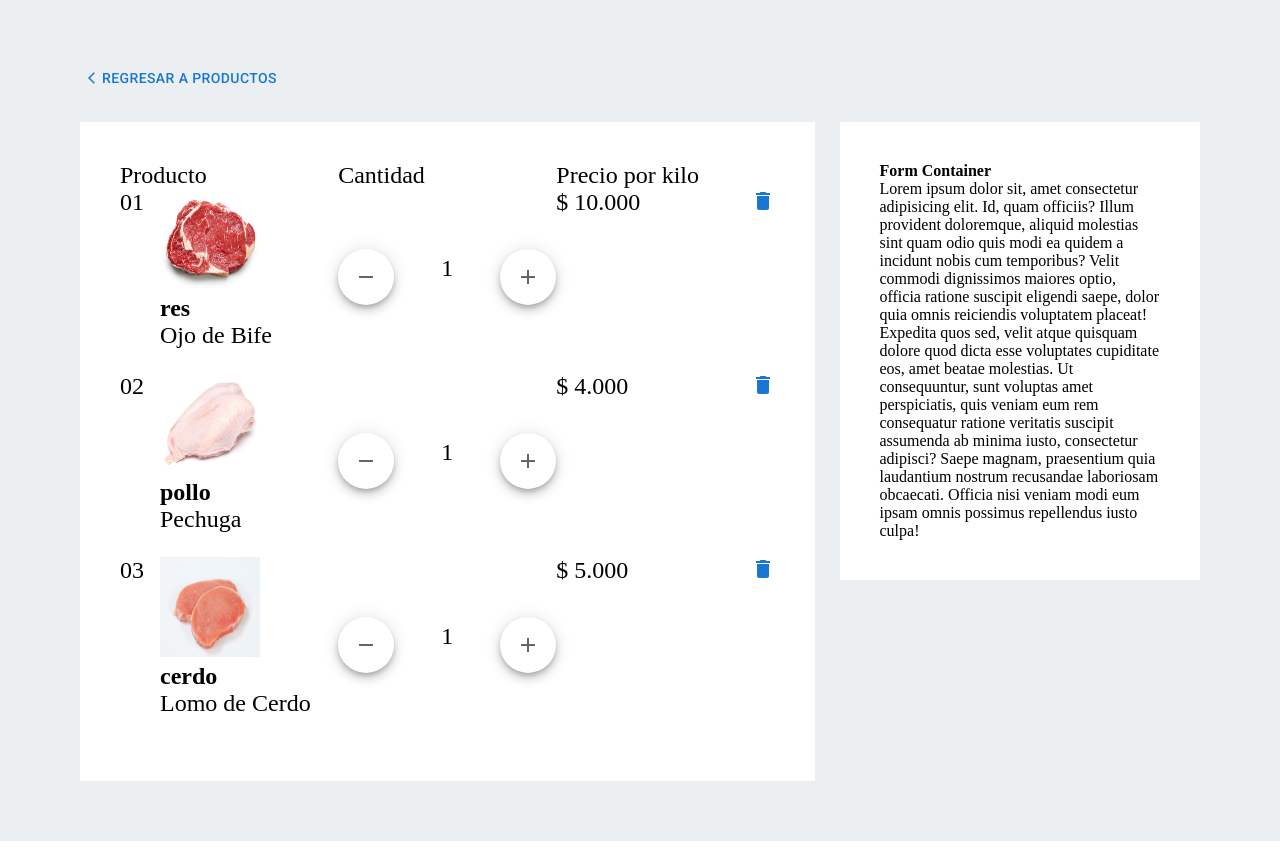
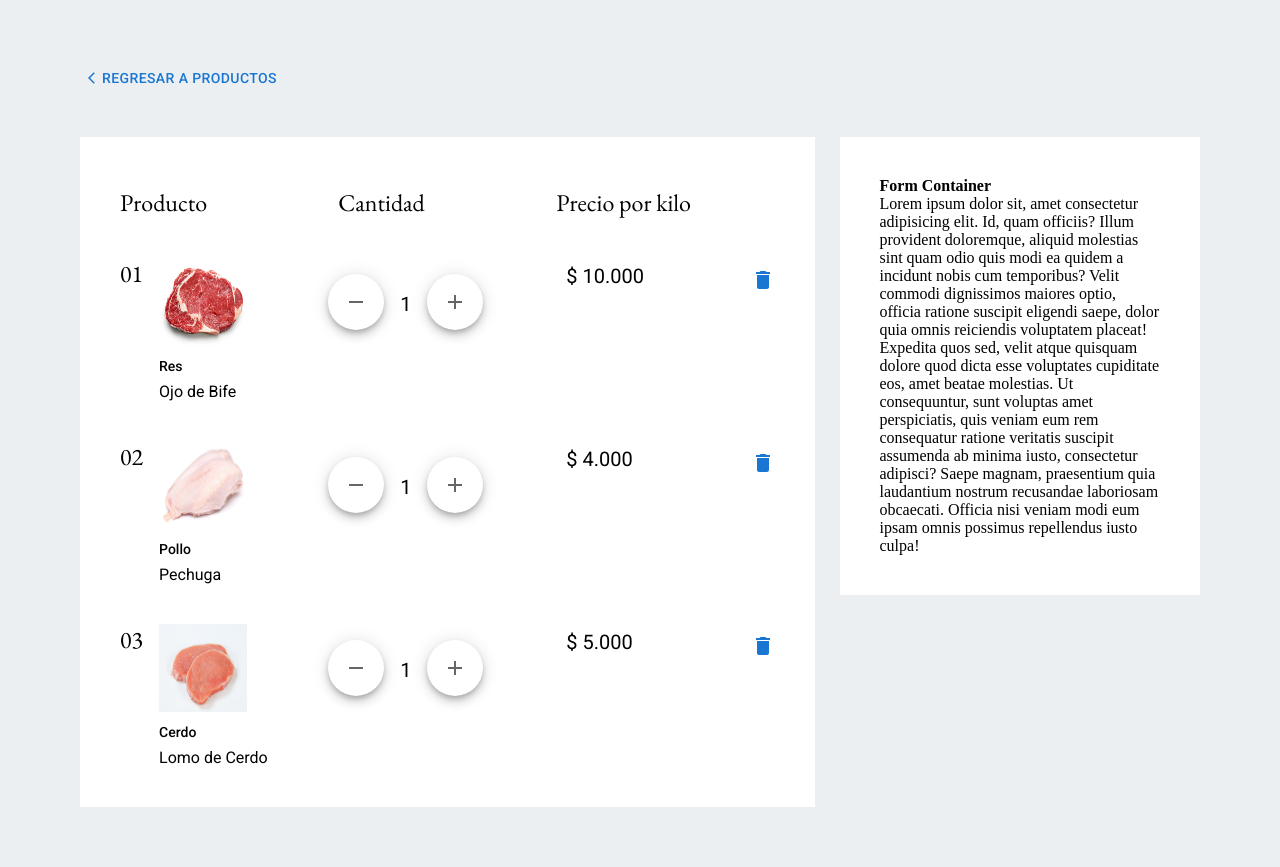
Before and after one commit to MychelGarzon/meatShop, a React (Vite) app: page /cart in a window 1280 px wide. Before the commit the page ends 841 px from the top, so only its background shows below. Built offline with nearby package versions, Linux system fonts and the light colour scheme.

Commit message:
KAN-14 styling

```diff
--- a/src/components/cart/Cart.module.css
+++ b/src/components/cart/Cart.module.css
@@ -1,10 +1,13 @@
 .cart {
   display: flex;
+  padding-top: 10px;
 }
 
 .cart > * {
   flex: 1;
-  font-size: 1.5rem;
+  font-family: var(--titleFontFamily);
+  font-weight: var(--font-weight-bold);
+  font-size: 24px;
   white-space: nowrap;
 }
 
--- a/src/components/cartItem/CartItem.module.css
+++ b/src/components/cartItem/CartItem.module.css
@@ -1,11 +1,11 @@
 .cart-item {
   display: flex;
-  padding-bottom: 1.5rem;
+  margin-top: 2.5rem;
+  /* border: 1px solid var(--main-bg-color); */
 }
 
 .cart-item > * {
   flex: 1;
-  font-size: 1.5rem;
   white-space: nowrap;
   gap: 1rem;
 }
@@ -21,11 +21,51 @@
 
 .flex3 {
   display: flex;
-  justify-content: space-between;
-  align-items: center;
+  align-items: flex-start;
+  padding-right: 30px;
 }
 
-/* .product {
-  padding-top: 1rem;
-  font-size: 1rem;
-} */
+.line-number {
+  font-family: var(--titleFontFamily);
+  font-weight: var(--font-weight-bold);
+  font-size: 24px;
+}
+
+.product {
+  padding-right: 16px;
+}
+
+.type {
+  text-transform: capitalize;
+  font-weight: 500;
+  font-family: var(--subTittleFontFamily);
+  font-size: 14px;
+  padding: 8px 0;
+}
+
+.name {
+  font-weight: 400;
+  font-family: var(--subTittleFontFamily);
+  font-size: 16px;
+}
+
+.quantity {
+  padding-top: 34px;
+}
+
+.price {
+  padding-top: 6px;
+}
+
+.delete {
+  padding-top: 10px;
+}
+
+.quantity, .price {
+  font-family: var(--subTittleFontFamily);
+  font-size: 20px;
+}
+
+.button-size {
+  font-size: 10px;
+}
--- a/src/components/cartItem/CartItem.tsx
+++ b/src/components/cartItem/CartItem.tsx
@@ -18,7 +18,7 @@ interface Props {
 }
 
 const CartItem: React.FC<Props> = ({ index, item, amount }) => {
-  const [quantity, /* setQuantity */] = useState<number>(amount)
+  const [quantity, setQuantity] = useState<number>(amount)
 
   // add a zero to the number if it is less than 10
   const formatNumber = (number: number): string => {
@@ -35,15 +35,10 @@ const CartItem: React.FC<Props> = ({ index, item, amount }) => {
   }
 
   // handle the quantity of the product
-  /* const handleQuanitity = (action: string) => () => {
-    if (action === 'add') {
-      setQuantity((prevQuantity) => prevQuantity + 1)
-    } else {
-      if (quantity > 1) {
-        setQuantity((prevQuantity) => prevQuantity - 1)
-      }
-    }
-  } */
+  const handleQuantity = (action: string) => () => {
+    if (action === 'add') return setQuantity((prevQuantity) => prevQuantity + 1)
+    if (quantity > 1) setQuantity((prevQuantity) => prevQuantity - 1)
+  }
 
   // handle the delete of the product
   const handleDelete = (id: string) => {
@@ -53,21 +48,25 @@ const CartItem: React.FC<Props> = ({ index, item, amount }) => {
   return (
     <div className={styles['cart-item']}>
       <div className={styles.flex}>
-        <p>{formatNumber(index + 1)}</p>
+        <p className={styles['line-number']}>{formatNumber(index + 1)}</p>
         <div className={styles.product}>
-          <img src={item.image} width="100px" height="100px" alt="product" />
-          <p><b>{item.type}</b></p>
-          <p>{item.name}</p>
+          <img src={item.image} width="88px" height="88px" alt="product" />
+          <p className={styles.type}>{item.type}</p>
+          <p className={styles.name}>{item.name}</p>
         </div>
       </div>
       <div className={styles.flex3}>
-        <MinusButton />
-        <p>{quantity}</p>
-        <PlusButton />
+        <div className={styles['button-size']} onClick={handleQuantity('')}>
+          <MinusButton />
+        </div>
+        <p className={styles.quantity}>{quantity}</p>
+        <div onClick={handleQuantity('add')}>
+          <PlusButton />
+        </div>
       </div>
       <div className={styles.flex2}>
-        <p>{formatPrice(item.price)}</p>
-        <p>{<DeleteIcon color='primary' onClick={() => handleDelete(item.id)} />}</p>
+        <p className={styles.price}>{formatPrice(item.price)}</p>
+        <p className={styles.delete}>{<DeleteIcon color='primary' onClick={() => handleDelete(item.id)} />}</p>
       </div>
     </div>
   )
--- a/src/routes/shoppingCart/ShoppingCart.module.css
+++ b/src/routes/shoppingCart/ShoppingCart.module.css
@@ -4,7 +4,7 @@
 }
 
 .cols {
-  padding-top: 25px;
+  padding-top: 40px;
   display: flex;
   align-items: flex-start;
   gap: 25px;
```
